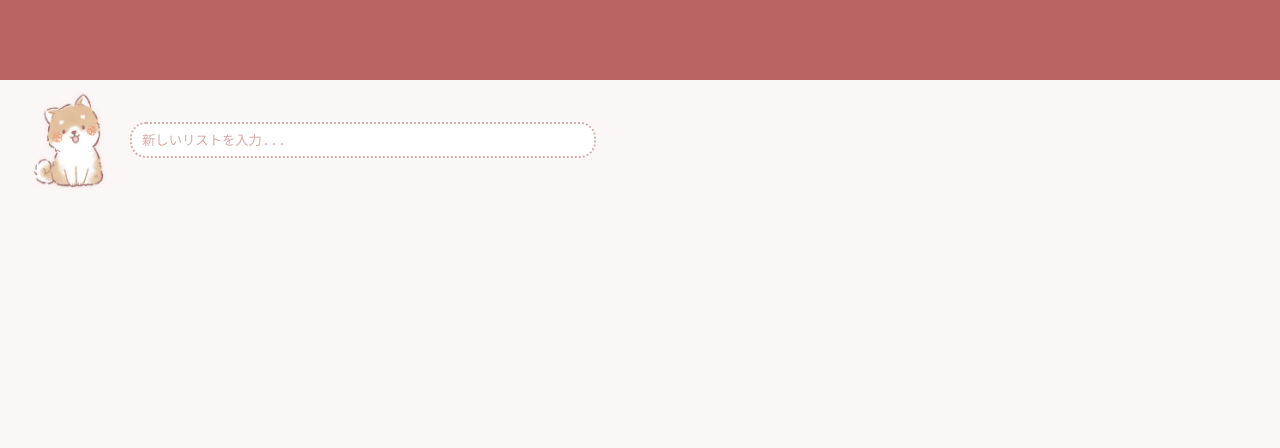
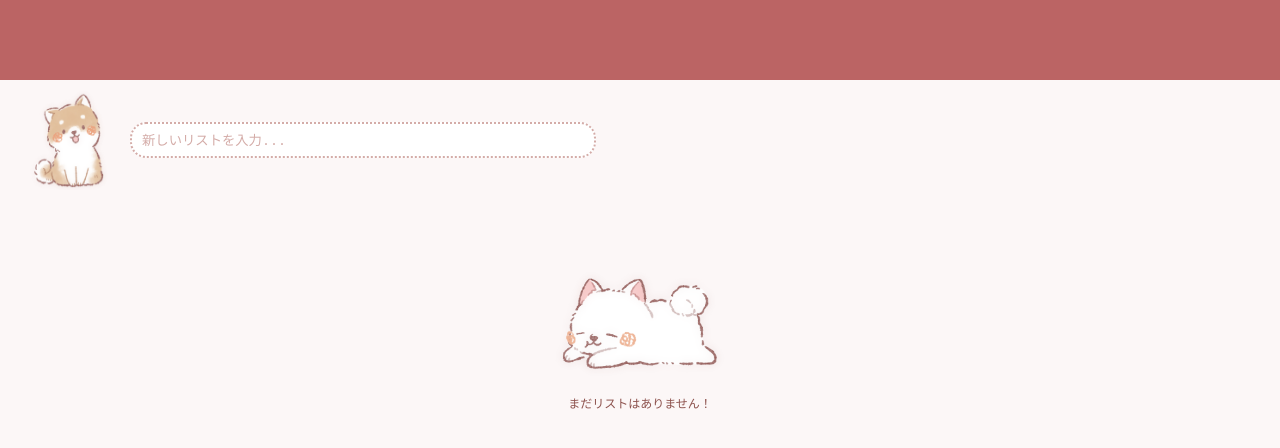
Before and after one commit to chisaki66/shiba-desktop-app, a React (Create React App) app: page / in a window 1280 px wide. Shown: the top 448 px of the page. Built offline with nearby package versions, Linux system fonts and the light colour scheme.

Commit message:
add ListsNone

```diff
--- a/src/components/Lists.jsx
+++ b/src/components/Lists.jsx
@@ -1,4 +1,5 @@
 import './Lists.scss';
+import ListsNone from './ListsNone';
 import shiba from '../images/shiba.png';
 
 const Lists = ({
@@ -23,6 +24,7 @@ const Lists = ({
           />
         </form>
       </div>
+      {lists.length !== 0 ? (
         <ul>
           {lists.map((list, index) => (
             <li className="list__item" key={index}>
@@ -49,6 +51,9 @@ const Lists = ({
             </li>
           ))}
         </ul>
+      ) : (
+        <ListsNone width={180} />
+      )}
     </div>
   );
 };
--- /dev/null
+++ b/src/components/ListsNone.jsx
@@ -0,0 +1,13 @@
+import './ListsNone.scss';
+import shiba_none from '../images/shiba_none.png';
+
+const ListsNone = ({ width }) => {
+  return (
+    <div className="lists-none">
+      <img className="lists-none__img" width={width} src={shiba_none} alt="shiba_none" />
+      <p className="lists-none__text">まだリストはありません！</p>
+    </div>
+  );
+};
+
+export default ListsNone;
--- /dev/null
+++ b/src/components/ListsNone.scss
@@ -0,0 +1,13 @@
+.lists-none {
+  text-align: center;
+
+  &__img {
+    margin-top: 70px;
+  }
+
+  &__text {
+    color: #8d524d;
+    font-family: monospace;
+    font-size: 12px;
+  }
+}
--- a/src/components/SubLists.jsx
+++ b/src/components/SubLists.jsx
@@ -1,4 +1,5 @@
 import './SubLists.scss';
+import ListsNone from './ListsNone';
 import shiba_1 from '../images/shiba_1.png';
 
 const SubLists = ({
@@ -27,6 +28,7 @@ const SubLists = ({
       </div>
       {/* TODO: 編集できる仕様に変更する */}
       <div className="sub-list__title">{title}</div>
+      {list.subLists.length !== 0 ? (
         <ul>
           {list
             ? list.subLists.map((sublist, index) => (
@@ -57,6 +59,9 @@ const SubLists = ({
               ))
             : null}
         </ul>
+      ) : (
+        <ListsNone width={140} />
+      )}
     </div>
   );
 };
```
Lines whose indentation alone changed are shown as unchanged.
